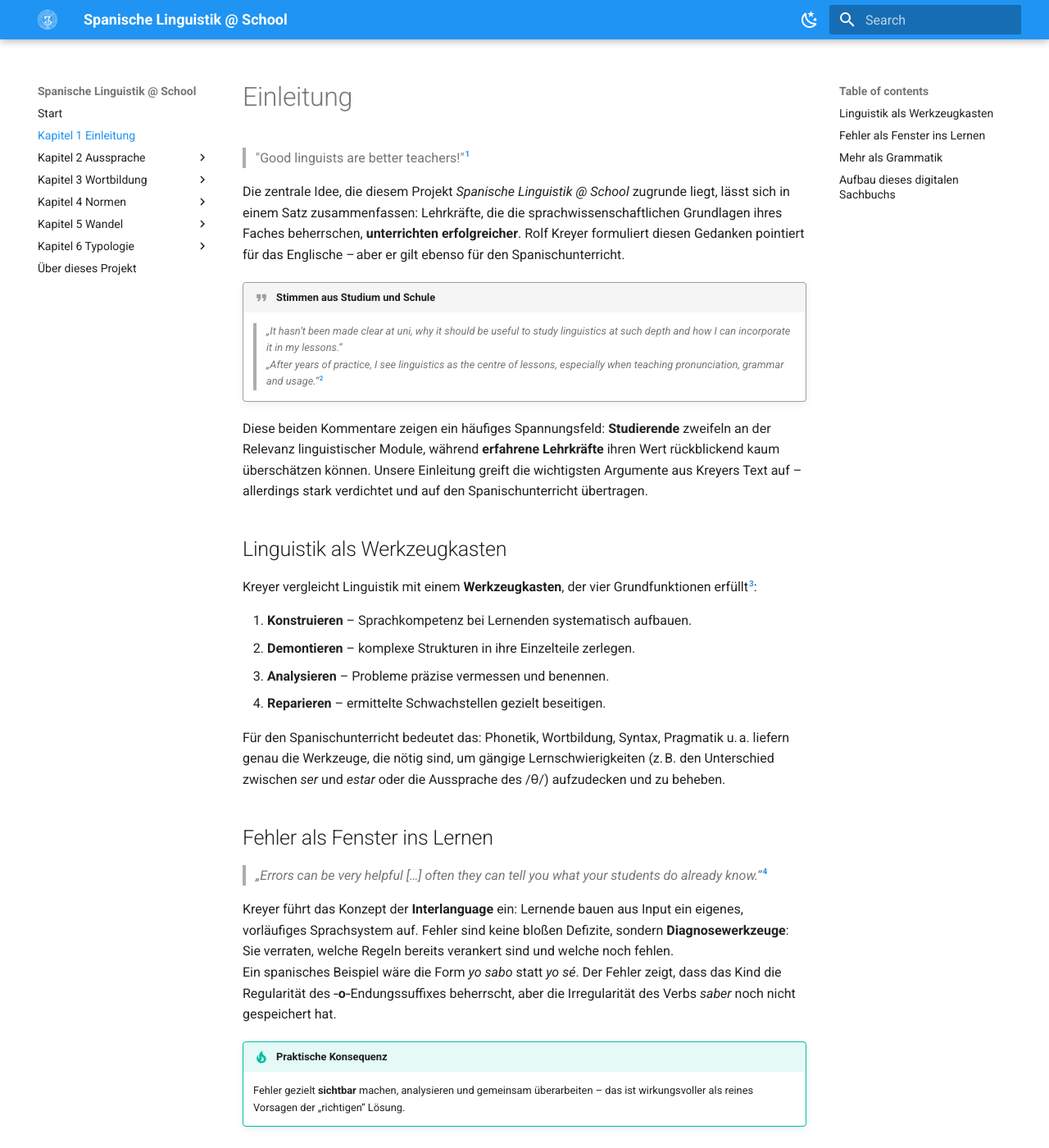
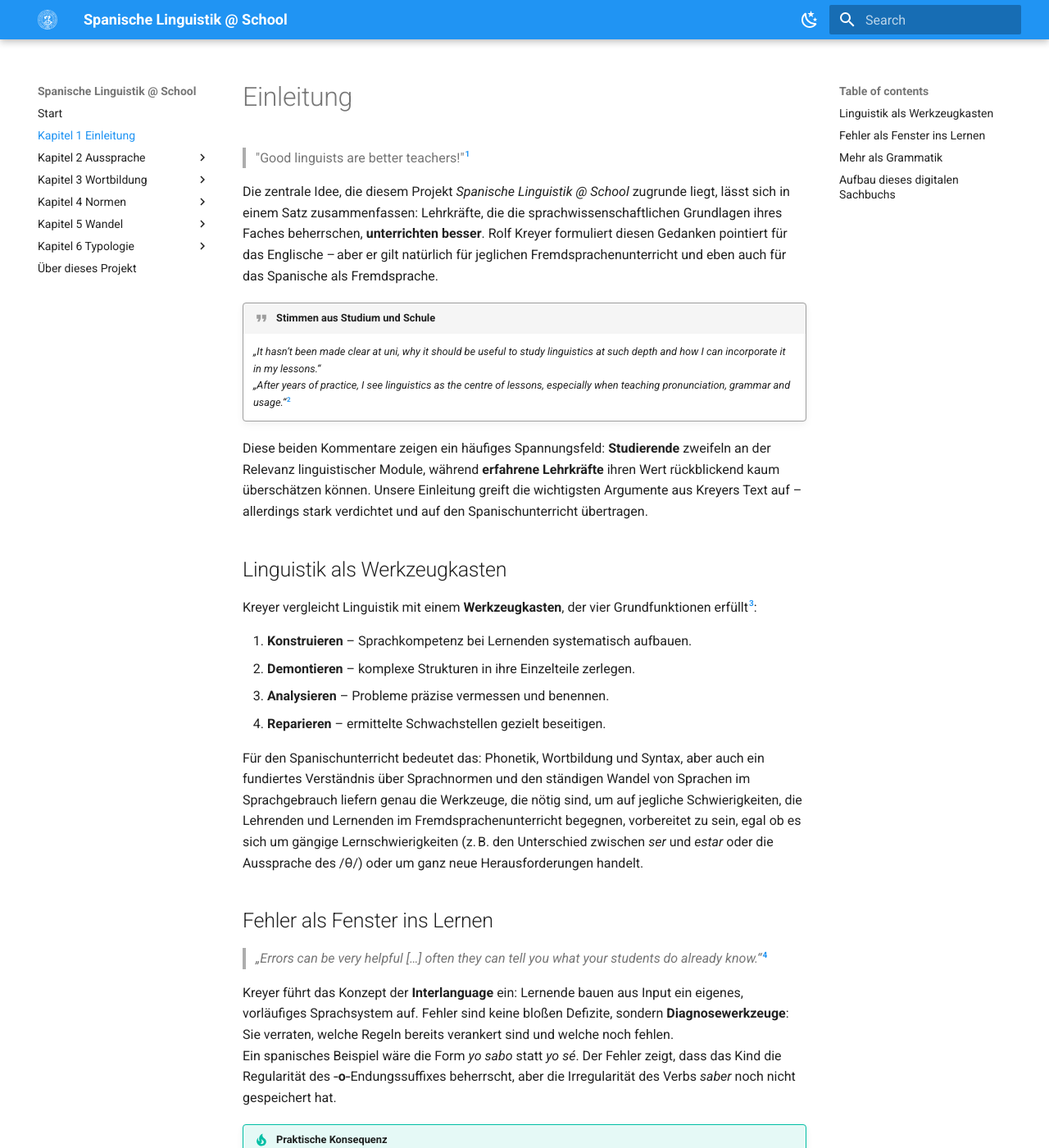
Before and after one commit to FTacke/spanisch-toolkit, an MkDocs documentation site: the page built from docs/einleitung.md, in a window 1280 px wide and 1400 px high. Shown: the whole window at 82% size. Built offline with MkDocs 1.6.1 and Material for MkDocs 9.7.7, drawn with Linux system fonts in a browser that asks for light colours.

Commit message:
Redaktionelles

```diff
--- a/docs/einleitung.md
+++ b/docs/einleitung.md
@@ -2,11 +2,11 @@
 
 > "Good linguists are better teachers!"[^kreyer_good]
 
-Die zentrale Idee, die diesem Projekt *Spanische Linguistik @ School* zugrunde liegt, lässt sich in einem Satz zusammenfassen: Lehrkräfte, die die sprachwissenschaftlichen Grundlagen ihres Faches beherrschen, **unterrichten erfolgreicher**. Rolf Kreyer formuliert diesen Gedanken pointiert für das Englische – aber er gilt ebenso für den Spanischunterricht.
+Die zentrale Idee, die diesem Projekt *Spanische Linguistik @ School* zugrunde liegt, lässt sich in einem Satz zusammenfassen: Lehrkräfte, die die sprachwissenschaftlichen Grundlagen ihres Faches beherrschen, **unterrichten besser**. Rolf Kreyer formuliert diesen Gedanken pointiert für das Englische – aber er gilt natürlich für jeglichen Fremdsprachenunterricht und eben auch für das Spanische als Fremdsprache.
 
 !!! quote "Stimmen aus Studium und Schule"
-    > *„It hasn’t been made clear at uni, why it should be useful to study linguistics at such depth and how I can incorporate it in my lessons.“*
-    > *„After years of practice, I see linguistics as the centre of lessons, especially when teaching pronunciation, grammar and usage.“*[^kreyer_stimmen]
+    *„It hasn’t been made clear at uni, why it should be useful to study linguistics at such depth and how I can incorporate it in my lessons.“*
+    *„After years of practice, I see linguistics as the centre of lessons, especially when teaching pronunciation, grammar and usage.“*[^kreyer_stimmen]
 
 Diese beiden Kommentare zeigen ein häufiges Spannungsfeld: **Studierende** zweifeln an der Relevanz linguistischer Module, während **erfahrene Lehrkräfte** ihren Wert rückblickend kaum überschätzen können. Unsere Einleitung greift die wichtigsten Argumente aus Kreyers Text auf – allerdings stark verdichtet und auf den Spanischunterricht übertragen.
 
@@ -19,7 +19,7 @@ Kreyer vergleicht Linguistik mit einem **Werkzeugkasten**, der vier Grundfunktio
 3. **Analysieren** – Probleme präzise vermessen und benennen.
 4. **Reparieren** – ermittelte Schwachstellen gezielt beseitigen.
 
-Für den Spanischunterricht bedeutet das: Phonetik, Wortbildung, Syntax, Pragmatik u. a. liefern genau die Werkzeuge, die nötig sind, um gängige Lernschwierigkeiten (z. B. den Unterschied zwischen *ser* und *estar* oder die Aussprache des /θ/) aufzudecken und zu beheben.
+Für den Spanischunterricht bedeutet das: Phonetik, Wortbildung und Syntax, aber auch ein fundiertes Verständnis über Sprachnormen und den ständigen Wandel von Sprachen im Sprachgebrauch liefern genau die Werkzeuge, die nötig sind, um auf jegliche Schwierigkeiten, die Lehrenden und Lernenden im Fremdsprachenunterricht begegnen, vorbereitet zu sein, egal ob es sich um gängige Lernschwierigkeiten (z. B. den Unterschied zwischen *ser* und *estar* oder die Aussprache des /θ/) oder um ganz neue Herausforderungen handelt.
 
 ## Fehler als Fenster ins Lernen
 
@@ -50,7 +50,6 @@ Die folgenden Kapitel sind daher nicht nach traditionellen Teildisziplinen geord
 
 Jedes Kapitel endet mit **konkreten Unterrichtsideen** und einer kompakten *Tool-Liste*, damit Sie Ihr persönliches Repertoire systematisch erweitern können.
 
----
 [^kreyer_good]: Preface in Kreyer 2023: *“Good linguists are better teachers!”*
 [^kreyer_stimmen]: Kreyer 2023, S. 15 f.
 [^kreyer_toolkit]: Vgl. Kreyer 2023, Kap. 2 „A toolkit and what’s in it“.
```
